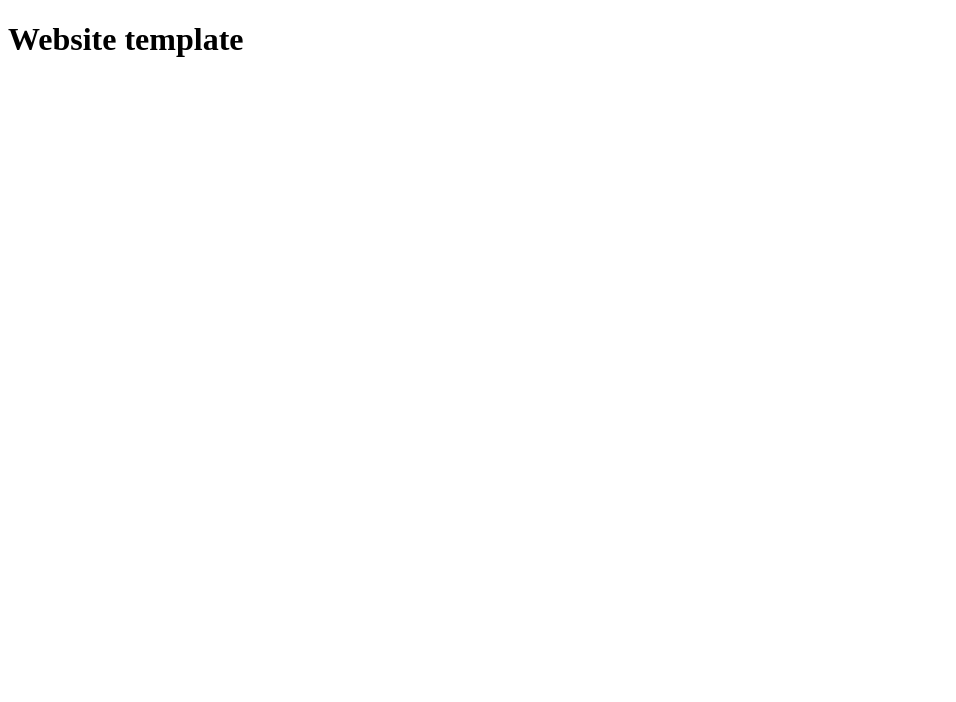
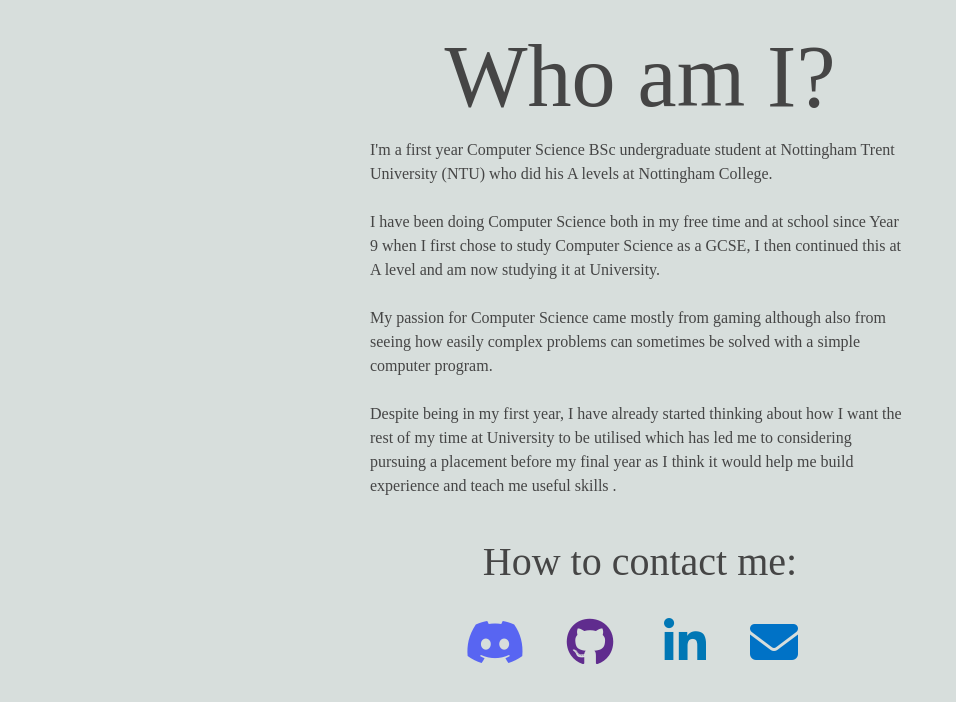
Before and after one commit to Kamil1325/kamil1325.github.io, a plain HTML site: page index.html in a window 1280 px wide. Shown: the whole page, without its empty margins (0-956 px from the left). Drawn offline with nearby package versions, Linux system fonts and the light colour scheme; a web font is replaced by a local one.

Commit message:
Added content and styling

```diff
--- /dev/null
+++ b/css/style.css
@@ -0,0 +1,42 @@
+:root{
+    --background: #D7DEDC;
+    --linkedin: #0077B5;
+    --discord: #5865F2;
+    --github: #602C8E;
+    --email: #0072C6;
+}
+
+body{
+    background-color: var(--background);
+    color: #454545;
+}
+.fa-github{
+    color: var(--github);
+}
+.fa-discord{
+    color:var(--discord);
+}
+.fa-linkedin{
+    color:var(--linkedin);
+}
+.fa-envelope{
+    color:var(--email);
+}
+.fa-github:hover{
+    color: var(--github);
+}
+.fa-discord:hover{
+    color:var(--discord);
+}
+.fa-linkedin:hover{
+    color:var(--linkedin);
+}
+.fa-envelope:hover{
+    color:var(--email);
+}
+h1{
+    text-align: center;
+}
+a{
+    width:100%;
+}
--- a/index.html
+++ b/index.html
@@ -4,9 +4,60 @@
     <meta charset="UTF-8">
     <meta http-equiv="X-UA-Compatible" content="IE=edge">
     <meta name="viewport" content="width=device-width, initial-scale=1.0">
-    <title>Kamil's Website</title>
+    <link rel="stylesheet" href="https://cdn.jsdelivr.net/npm/bootstrap@4.4.1/dist/css/bootstrap.min.css" integrity="sha384-Vkoo8x4CGsO3+Hhxv8T/Q5PaXtkKtu6ug5TOeNV6gBiFeWPGFN9MuhOf23Q9Ifjh" crossorigin="anonymous">
+    <link rel="stylesheet" href="css/style.css" type="text/css">
+    <script src="https://kit.fontawesome.com/f7a97ee3aa.js" crossorigin="anonymous"></script>
+    <script src="https://code.jquery.com/jquery-3.4.1.slim.min.js" integrity="sha384-J6qa4849blE2+poT4WnyKhv5vZF5SrPo0iEjwBvKU7imGFAV0wwj1yYfoRSJoZ+n" crossorigin="anonymous"></script>
+    <script src="https://cdn.jsdelivr.net/npm/popper.js@1.16.0/dist/umd/popper.min.js" integrity="sha384-Q6E9RHvbIyZFJoft+2mJbHaEWldlvI9IOYy5n3zV9zzTtmI3UksdQRVvoxMfooAo" crossorigin="anonymous"></script>
+    <script src="https://cdn.jsdelivr.net/npm/bootstrap@4.4.1/dist/js/bootstrap.min.js" integrity="sha384-wfSDF2E50Y2D1uUdj0O3uMBJnjuUD4Ih7YwaYd1iqfktj0Uod8GCExl3Og8ifwB6" crossorigin="anonymous"></script>
+    <link rel="preconnect" href="https://fonts.gstatic.com">
+    <link href="https://fonts.googleapis.com/css2?family=Eczar&display=swap" rel="stylesheet">
+    <title>Kamil Roman</title>
+    <style>
+        body{
+            font-family: "Eczar";
+        }
+    </style>
 </head>
 <body>
-    <h1>Website template</h1>
+<div class = "container mt-4">
+    <div class = "row">
+        <div class = "col-md-6 my-auto mx-auto">
+            <h1 class = "display-2">Who am I?</h1>
+            <p>I'm a first year Computer Science BSc undergraduate student at Nottingham Trent University (NTU) who did his A levels at Nottingham College.
+                <br><br>I have been doing Computer Science both in my free time and at school since Year 9 when I first chose to study Computer Science as a GCSE, I then continued this at A level and am now studying it at University.
+                <br><br>My passion for Computer Science came mostly from gaming although also from seeing how easily complex problems can sometimes be solved with a simple computer program.
+                <br><br>Despite being in my first year, I have already started thinking about how I want the rest of my time at University to be utilised which has led me to considering pursuing a placement before my final year as I think it would help me build experience and teach me useful skills .
+                <br><br>
+            </p>
+        </div>
+    </div>
+    <footer>
+        <div class = "row mb-4">
+            <div class = "col-md-5 mx-auto text-center">
+                <h1 class = "display-5">How to contact me:</h1>
+            </div>
+        </div>
+        <div class = "row justify-content-center">
+            <div class = "col-md-1">
+                <a href = "https://discordapp.com/users/341187498803986442" target = "_blank" class="fab fa-discord fa-3x socials"></a>
+            </div>
+            <br><br>
+            <div class = "col-md-1">
+                <a href = "https://github.com/Kamil1325" target = "_blank" class="fa fa-fw fa-github fa-3x socials"></a>
+            </div>
+            <br><br>
+            <div class = "col-md-1">
+                <a href = "https://www.linkedin.com/in/kamil-roman-97116024b/" target = "_blank" class="fa fa-fw fa-linkedin fa-3x socials"></a>
+            </div>
+            <br><br>
+            <div class = "col-md-1">
+                <a target = "_blank" href="mailto:kamilr1325@gmail.com" class="fa fa-envelope fa-3x socials"></a>
+            </div>
+        </div>
+    </footer>
+</div>
+<br>
+<br>
 </body>
 </html>
```
